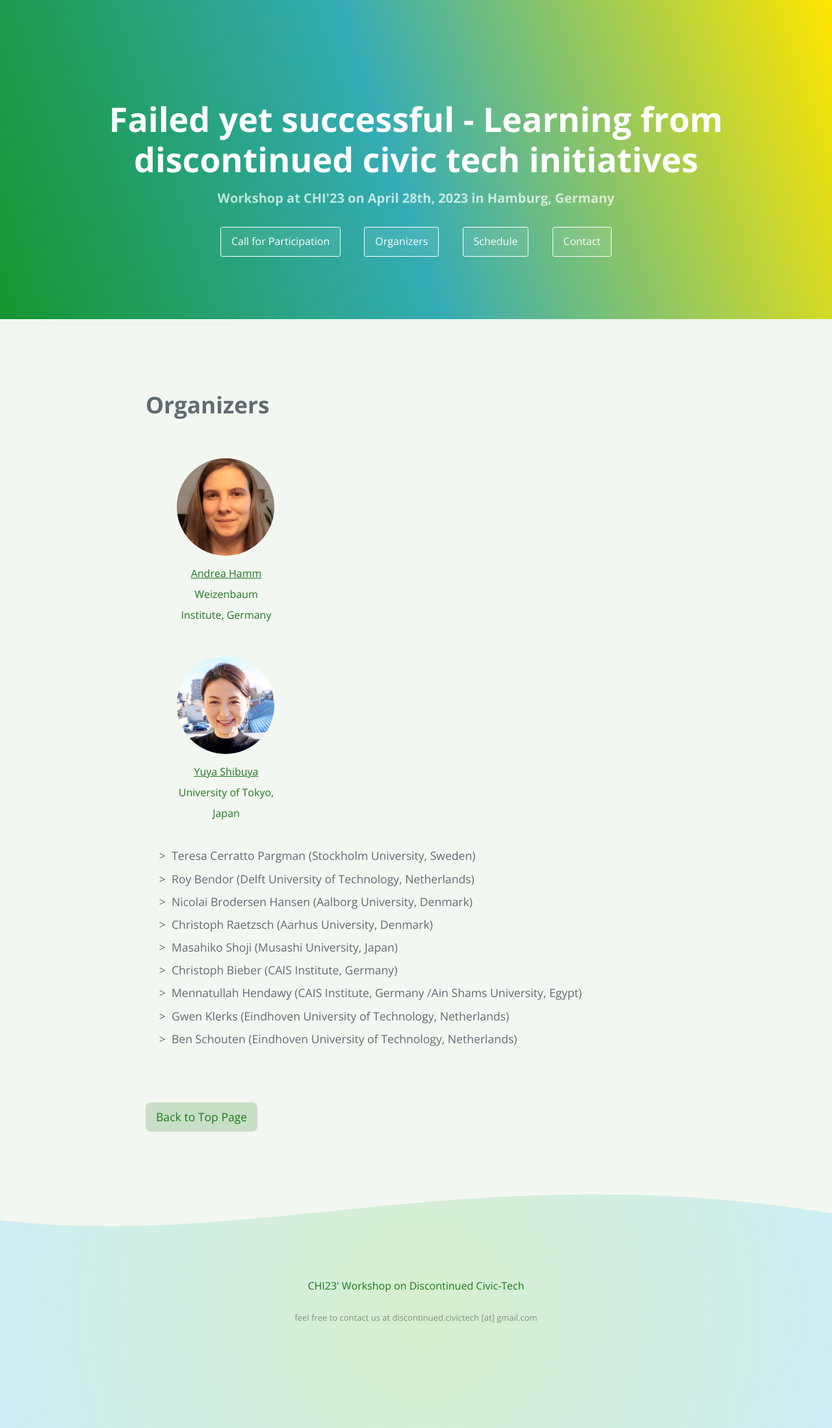
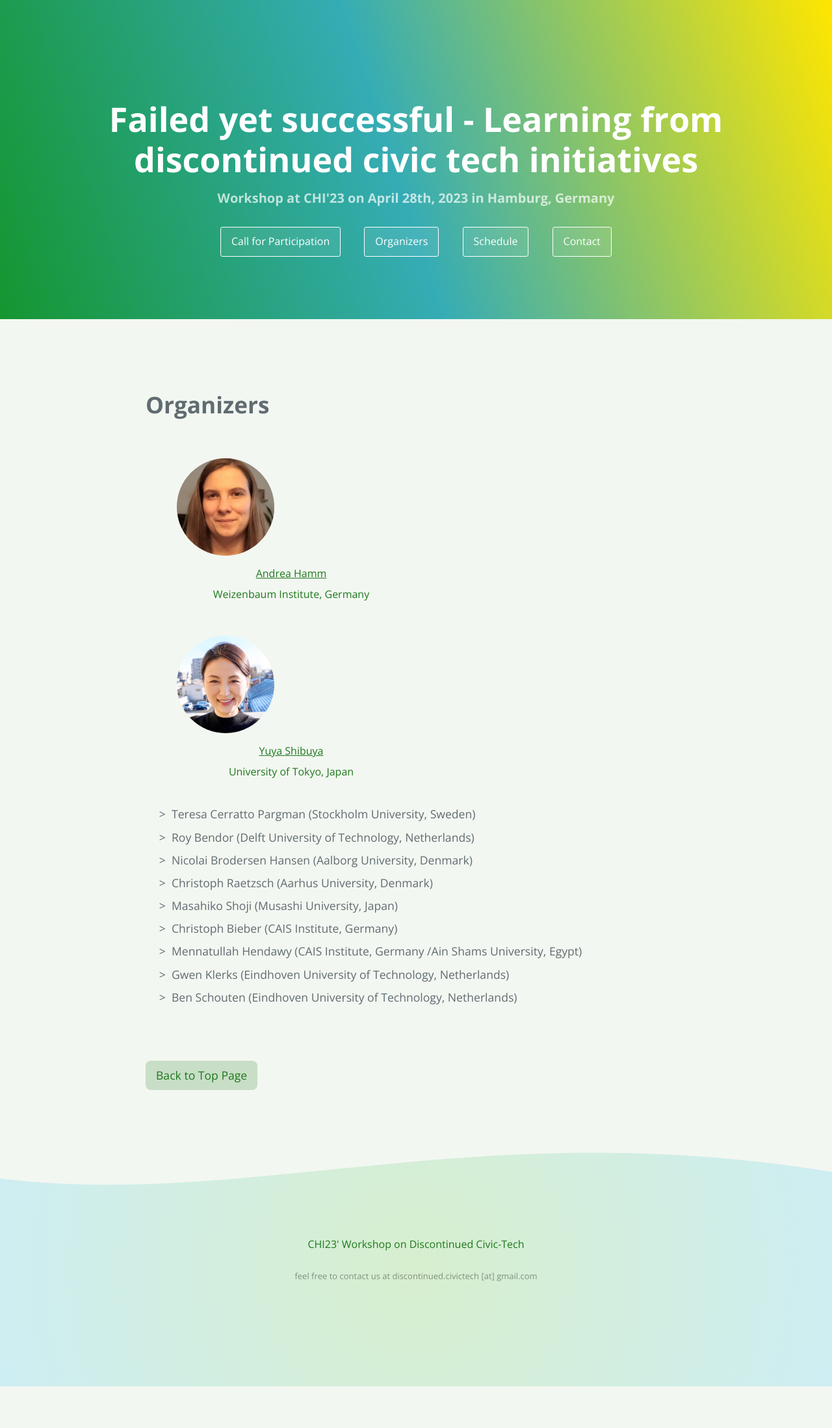
Before and after one commit to discontinued-civictech/discontinued-civictech.github.io, a Jekyll site: the page built from organizers.md, in a window 1280 px wide. Shown: the whole page at 65% size. Built offline with Jekyll 4.4.1, drawn with Linux system fonts in a browser that asks for light colours; our own code applies the rules of GitHub Pages for plain Markdown files; after the commit the page ends 2133 px from its top, so only the background shows below that.

Commit message:
Update style

```diff
--- a/_sass/jekyll-theme-cayman.scss
+++ b/_sass/jekyll-theme-cayman.scss
@@ -268,11 +268,12 @@ a {
   }
 
   .profile-wrapper{
-    width: 200px;
+    width: 400px;
     padding-top: 1rem;
     padding-left: 3rem;
   }
   .profile-photo {
+    text-align:center;
     width:150px;
     height: 150px;
     border-radius: 50%;
```
